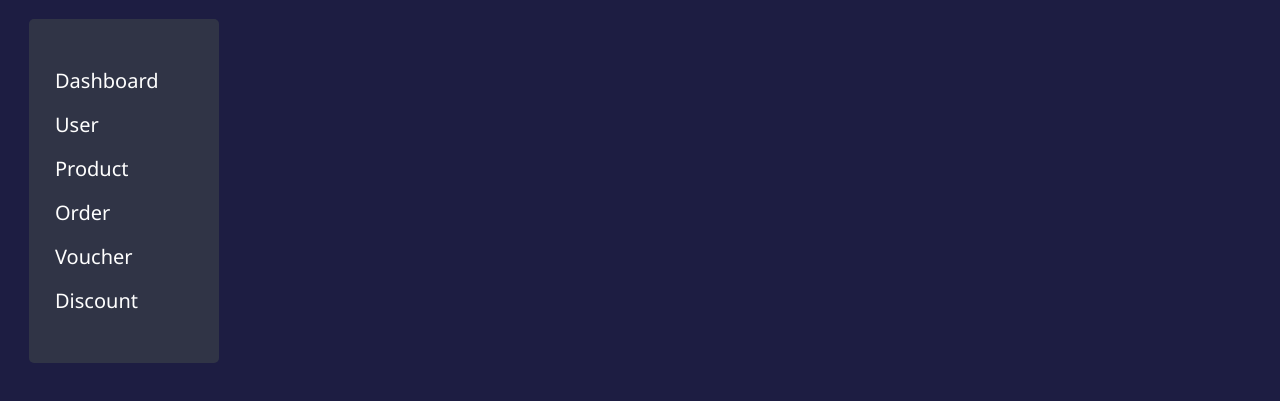
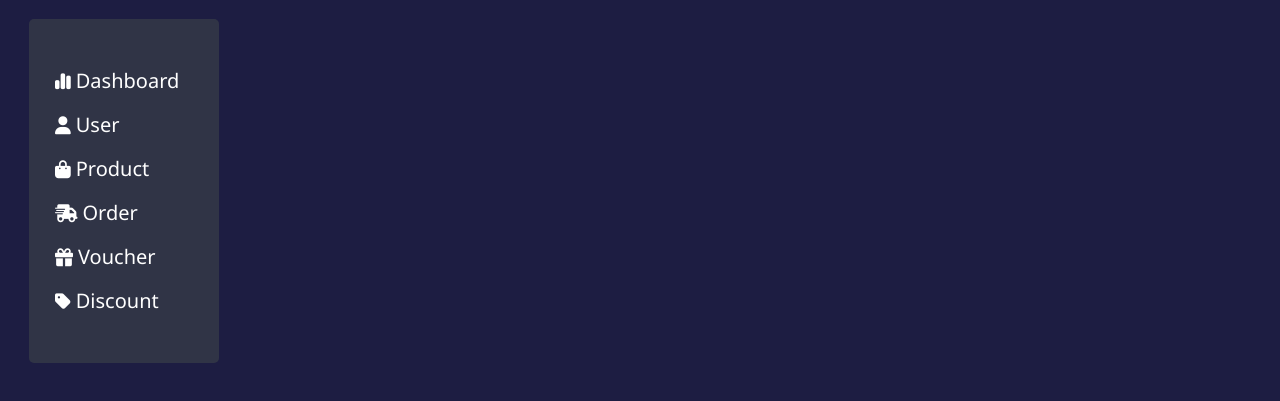
Before and after one commit to NguyenVanDat98/shop_handmade, a React app: page /admin/Order in a window 1280 px wide. Shown: the part 81-482 px from the top of the page. Built offline with nearby package versions, Linux system fonts and the light colour scheme.

Commit message:
admin/sidebar

```diff
--- a/src/Icon/index.js
+++ b/src/Icon/index.js
@@ -4,3 +4,23 @@ export const IconUser = "fa-solid fa-user";
 export const IconHome = "fa-solid fa-house-chimney";
 export const IconMail = "fa-solid fa-envelope";
 export const IconStar = "fa-regular fa-star";
+
+const ICONCHART = "fa-solid fa-chart-simple";
+const ICONUSER = "fa-solid fa-user";
+const ICONBAG = "fa-solid fa-bag-shopping";
+const ICONORDER = "fa-solid fa-truck-fast";
+const ICONDISCOUNT = "fa-solid fa-tag";
+const ICONVOUCHER = "fa-solid fa-gift";
+
+
+
+
+
+export {
+  ICONCHART,
+  ICONUSER,
+  ICONBAG,
+  ICONORDER,
+  ICONDISCOUNT,
+  ICONVOUCHER
+};
--- a/src/components/admin/ButtonSidebar.jsx
+++ b/src/components/admin/ButtonSidebar.jsx
@@ -2,10 +2,12 @@ import React from 'react';
 import PropTypes from 'prop-types';
 import { Link } from 'react-router-dom';
 
-const ButtonSidebar = ({innerText,pathName,active}) => {
+const ButtonSidebar = ({ innerText, pathName, active, iconName }) => {
     return (
-        <Link className={`itemSidebar ${active? "active":""}`} to={pathName}>
-            {innerText}
+        <Link className={`itemSidebar ${active ? "active" : ""}`} to={pathName}>
+            <i className={iconName}></i>
+            <span>{innerText} </span>
+
         </Link>
     );
 };
--- a/src/components/admin/SidebarAd.jsx
+++ b/src/components/admin/SidebarAd.jsx
@@ -1,54 +1,89 @@
-import React, { memo } from 'react';
-import { useState,useEffect } from 'react';
-import ButtonSidebar from './ButtonSidebar';
+import React, { memo } from "react";
+import { useState, useEffect } from "react";
+import {
+    ICONBAG,
+    ICONCHART,
+    ICONDISCOUNT,
+    ICONORDER,
+    ICONUSER,
+    ICONVOUCHER,
+} from "../../Icon";
+import ButtonSidebar from "./ButtonSidebar";
 
-const SidebarAd =({})=> {
-    const [page,setPage ]= useState({
-        page1:false,
-        page2:false,
-        page3:false,
-        page4:false,
-        page5:false,
-        page6:false,
-    })
-  useEffect(()=>{
+const SidebarAd = ({ }) => {
+    const [page, setPage] = useState({
+        page1: false,
+        page2: false,
+        page3: false,
+        page4: false,
+        page5: false,
+        page6: false,
+    });
+    useEffect(() => {
         switch (window.location.href) {
             case "http://localhost:3000/admin/Discount":
-        setPage({...page,page6:true})
+                setPage({ ...page, page6: true });
                 break;
             case "http://localhost:3000/admin/":
-        setPage({...page,page1:true})
+                setPage({ ...page, page1: true });
                 break;
             case "http://localhost:3000/admin/users":
-        setPage({...page,page2:true})
+                setPage({ ...page, page2: true });
                 break;
             case "http://localhost:3000/admin/Product":
-        setPage({...page,page3:true})
+                setPage({ ...page, page3: true });
                 break;
             case "http://localhost:3000/admin/Order":
-        setPage({...page,page4:true})
+                setPage({ ...page, page4: true });
                 break;
             case "http://localhost:3000/admin/Voucher":
-        setPage({...page,page5:true})
+                setPage({ ...page, page5: true });
                 break;
 
             default:
                 break;
         }
-
-  },[])
+    }, []);
     return (
-        <div className='sidebarAd'>
-            <ButtonSidebar active={page.page1} innerText='Dashboard' pathName='/admin/'/>
-            <ButtonSidebar active={page.page2} innerText='User' pathName='/admin/users'/>
-            <ButtonSidebar active={page.page3} innerText='Product' pathName='/admin/Product'/>
-            <ButtonSidebar active={page.page4} innerText='Order' pathName='/admin/Order'/>
-            <ButtonSidebar active={page.page5} innerText='Voucher' pathName='/admin/Voucher'/>
-            <ButtonSidebar active={page.page6} innerText='Discount' pathName='/admin/Discount'/>
+        <div className="sidebarAd">
+            <ButtonSidebar
+                iconName={ICONCHART}
+                active={page.page1}
+                innerText="Dashboard"
+                pathName="/admin/"
+            />
+            <ButtonSidebar
+                iconName={ICONUSER}
+                active={page.page2}
+                innerText="User"
+                pathName="/admin/users"
+            />
+            <ButtonSidebar
+                iconName={ICONBAG}
+                active={page.page3}
+                innerText="Product"
+                pathName="/admin/Product"
+            />
+            <ButtonSidebar
+                iconName={ICONORDER}
+                active={page.page4}
+                innerText="Order"
+                pathName="/admin/Order"
+            />
+            <ButtonSidebar
+                iconName={ICONVOUCHER}
+                active={page.page5}
+                innerText="Voucher"
+                pathName="/admin/Voucher"
+            />
+            <ButtonSidebar
+                iconName={ICONDISCOUNT}
+                active={page.page6}
+                innerText="Discount"
+                pathName="/admin/Discount"
+            />
         </div>
     );
 };
 
-
-
-export default  memo(SidebarAd);
+export default memo(SidebarAd);
--- a/src/style/admin/ButtonSidebar.scss
+++ b/src/style/admin/ButtonSidebar.scss
@@ -7,6 +7,10 @@
     line-height: 38px;
     align-items: center;
     transition: all ease-in-out 0.3s;
+    i{
+        font-size: 18px;
+        margin-right: 5px;
+    }
 
 }
  .active{
```
Also changed, not shown: src/components/index.js (+3 -7 lines), src/page/admin/DiscountPage.jsx (line endings or trailing spaces). Lines whose indentation alone changed are shown as unchanged.
